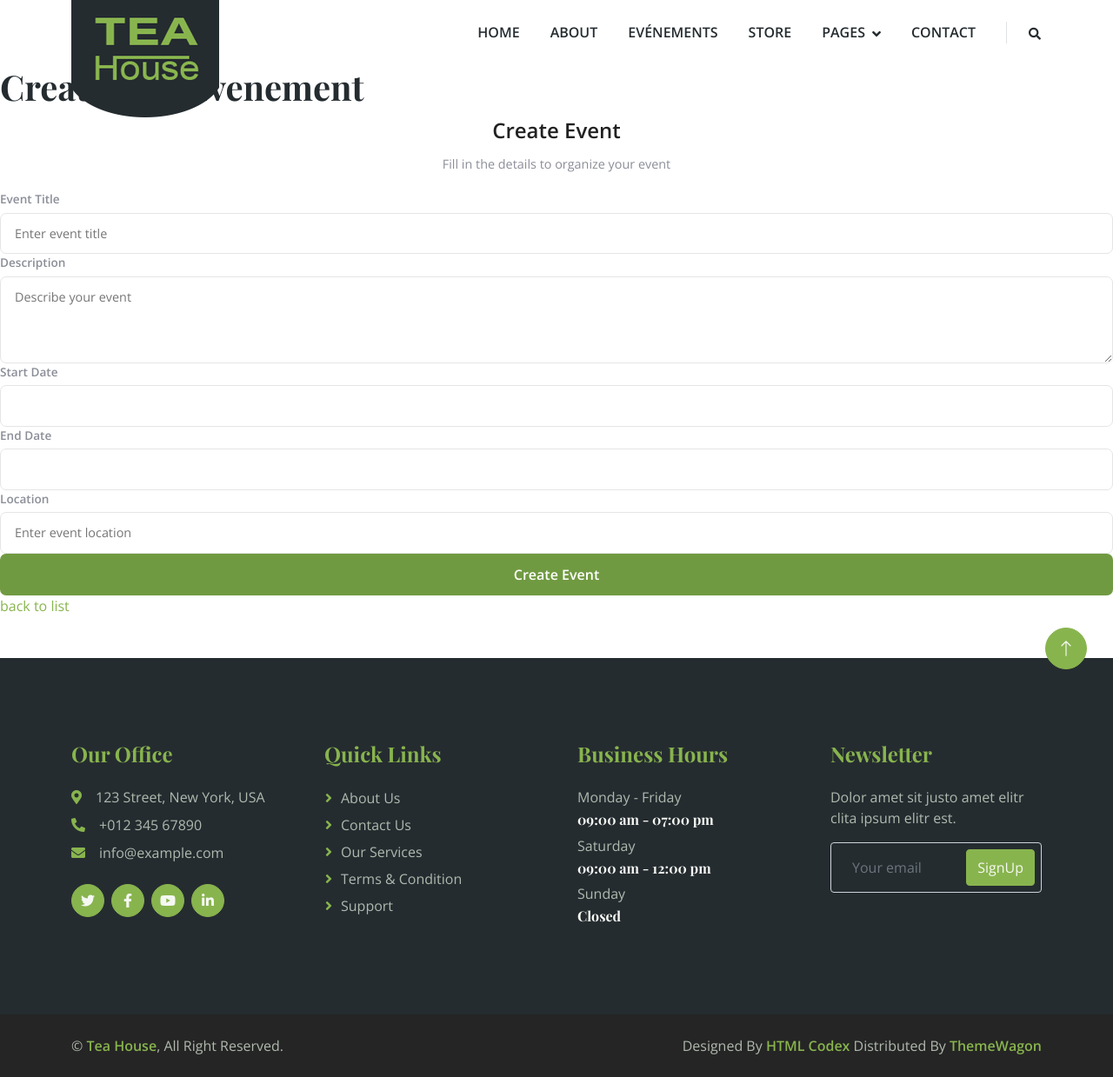
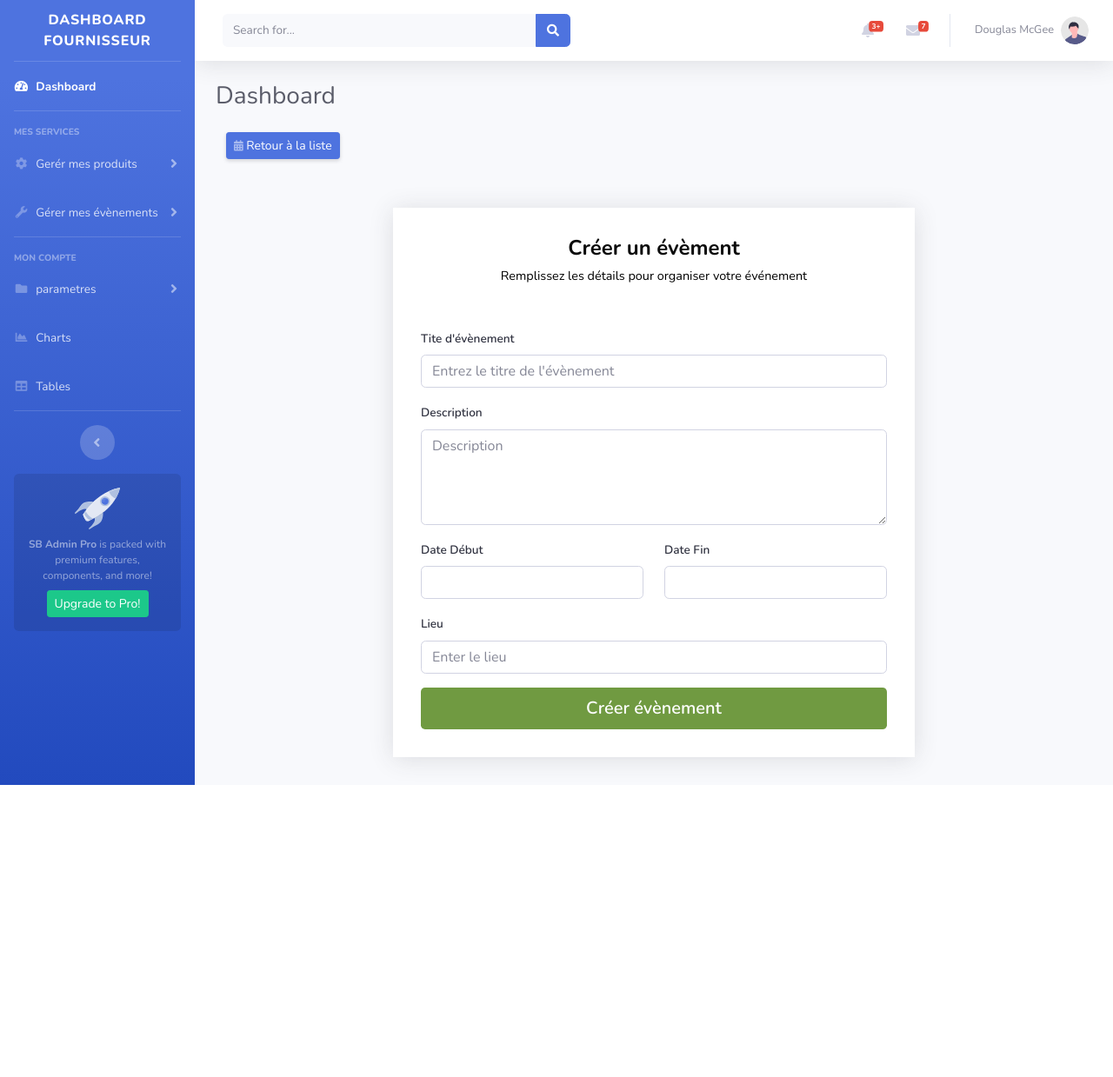
Before and after one commit to 7-lim/EL_FIRMA, a Symfony app: template templates/evenement/new.html.twig in a window 1280 px wide. Shown: the whole page at 87% size. After the commit the page ends 903 px from the top, so only its background shows below. Run offline with Twig, Linux system fonts and the light colour scheme; the template is opened without the code that fills it, so the values that code supplies are empty; form fields are guessed from the names that the template uses; style sheets or scripts are compiled from the project's sources; some libraries are stand-ins or nearby versions.

Commit message:
create/update/delete backoffice ui improvement, route corrections

```diff
--- a/src/Controller/EvenementController.php
+++ b/src/Controller/EvenementController.php
@@ -71,7 +71,7 @@ final class EvenementController extends AbstractController
         if ($form->isSubmitted() && $form->isValid()) {
             $entityManager->flush();
 
-            return $this->redirectToRoute('app_evenement_index', [], Response::HTTP_SEE_OTHER);
+            return $this->redirectToRoute('dbfrsevents', [], Response::HTTP_SEE_OTHER);
         }
 
         return $this->render('evenement/edit.html.twig', [
@@ -88,6 +88,6 @@ final class EvenementController extends AbstractController
             $entityManager->flush();
         }
 
-        return $this->redirectToRoute('app_evenement_index', [], Response::HTTP_SEE_OTHER);
+        return $this->redirectToRoute('dbfrsevents', [], Response::HTTP_SEE_OTHER);
     }
 }
--- a/src/Controller/PageController.php
+++ b/src/Controller/PageController.php
@@ -83,7 +83,7 @@ final class PageController extends AbstractController
     #[Route('/dashboard', name: 'dashboard')]
     public function dashboard(): Response
     {
-        return $this->render('base1.html.twig');
+        return $this->render('baseFournisseur.html.twig');
     }
 
     // #[Route('/dbfrsevents', name: 'dashboard')]
--- a/templates/base1.html.twig
+++ b/templates/baseFournisseur.html.twig
@@ -32,10 +32,7 @@
 
             <!-- Sidebar - Brand -->
             <a class="sidebar-brand d-flex align-items-center justify-content-center" href="#">
-                <div class="sidebar-brand-icon rotate-n-15">
-                    <i class="fas fa-laugh-wink"></i>
-                </div>
-                <div class="sidebar-brand-text mx-3">SB Admin <sup>2</sup></div>
+                <div class="sidebar-brand-text mx-3">Dashboard Fournisseur</div>
             </a>
 
             <!-- Divider -->
@@ -43,7 +40,7 @@
 
             <!-- Nav Item - Dashboard -->
             <li class="nav-item active">
-                <a class="nav-link" href="#">
+                <a class="nav-link" href="{{ path('dbfrsevents') }}">
                     <i class="fas fa-fw fa-tachometer-alt"></i>
                     <span>Dashboard</span></a>
             </li>
@@ -53,7 +50,7 @@
 
             <!-- Heading -->
             <div class="sidebar-heading">
-                Interface
+                Mes services
             </div>
 
             <!-- Nav Item - Pages Collapse Menu -->
@@ -61,13 +58,13 @@
                 <a class="nav-link collapsed" href="#" data-toggle="collapse" data-target="#collapseTwo"
                     aria-expanded="true" aria-controls="collapseTwo">
                     <i class="fas fa-fw fa-cog"></i>
-                    <span>Components</span>
+                    <span>Gerér mes produits</span>
                 </a>
                 <div id="collapseTwo" class="collapse" aria-labelledby="headingTwo" data-parent="#accordionSidebar">
                     <div class="bg-white py-2 collapse-inner rounded">
-                        <h6 class="collapse-header">Custom Components:</h6>
-                        <a class="collapse-item" href="#">Buttons</a>
-                        <a class="collapse-item" href="#">Cards</a>
+                        <h6 class="collapse-header">Actions sur produits:</h6>
+                        <a class="collapse-item" href="#">Liste produits</a>
+                        <a class="collapse-item" href="#">Ajouter produits</a>
                     </div>
                 </div>
             </li>
@@ -77,14 +74,14 @@
                 <a class="nav-link collapsed" href="#" data-toggle="collapse" data-target="#collapseUtilities"
                     aria-expanded="true" aria-controls="collapseUtilities">
                     <i class="fas fa-fw fa-wrench"></i>
-                    <span>Utilities</span>
+                    <span>Gérer mes évènements</span>
                 </a>
                 <div id="collapseUtilities" class="collapse" aria-labelledby="headingUtilities"
                     data-parent="#accordionSidebar">
                     <div class="bg-white py-2 collapse-inner rounded">
-                        <h6 class="collapse-header">Custom Utilities:</h6>
-                        <a class="collapse-item" href="#">Colors</a>
-                        <a class="collapse-item" href="#">Borders</a>
+                        <h6 class="collapse-header">Actions sur évenement:</h6>
+                        <a class="collapse-item" href="{{ path('dbfrsevents') }}">Liste évènements</a>
+                        <a class="collapse-item" href="{{ path('app_evenement_new') }}">Ajouter évenement</a>
                         <a class="collapse-item" href="#">Animations</a>
                         <a class="collapse-item" href="#">Other</a>
                     </div>
@@ -96,7 +93,7 @@
 
             <!-- Heading -->
             <div class="sidebar-heading">
-                Addons
+                Mon compte
             </div>
 
             <!-- Nav Item - Pages Collapse Menu -->
@@ -104,14 +101,14 @@
                 <a class="nav-link collapsed" href="#" data-toggle="collapse" data-target="#collapsePages"
                     aria-expanded="true" aria-controls="collapsePages">
                     <i class="fas fa-fw fa-folder"></i>
-                    <span>Pages</span>
+                    <span>parametres</span>
                 </a>
                 <div id="collapsePages" class="collapse" aria-labelledby="headingPages" data-parent="#accordionSidebar">
                     <div class="bg-white py-2 collapse-inner rounded">
                         <h6 class="collapse-header">Login Screens:</h6>
-                        <a class="collapse-item" href="#">Login</a>
-                        <a class="collapse-item" href="#">Register</a>
-                        <a class="collapse-item" href="#">Forgot Password</a>
+                        <a class="collapse-item" href="#">Modifier</a>
+                        <a class="collapse-item" href="#">Mot de passe oublier</a>
+                        <a class="collapse-item" href="#">Deconnecter</a>
                         <div class="collapse-divider"></div>
                         <h6 class="collapse-header">Other Pages:</h6>
                         <a class="collapse-item" href="#">404 Page</a>
@@ -365,8 +362,7 @@
                     <!-- Page Heading -->
                     <div class="d-sm-flex align-items-center justify-content-between mb-4">
                         <h1 class="h3 mb-0 text-gray-800">Dashboard</h1>
-                        <a href="#" class="d-none d-sm-inline-block btn btn-sm btn-primary shadow-sm"><i
-                                class="fas fa-download fa-sm text-white-50"></i> Generate Report</a>
+
                     </div>
 
                     <!-- Content Row -->
--- a/templates/dbFournisseurEvents.html.twig
+++ b/templates/dbFournisseurEvents.html.twig
@@ -1,4 +1,4 @@
-{% extends 'base1.html.twig' %}
+{% extends 'baseFournisseur.html.twig' %}
 
 {% block title %}Gestion des Événements{% endblock %}
 
--- a/templates/evenement/_form.html.twig
+++ b/templates/evenement/_form.html.twig
@@ -1,150 +1,143 @@
+{% block css %}
 
+<style>
+    .custom-form-card {
+        max-width: 600px;
+        margin: 2rem auto;
+        border: none;
+        box-shadow: 0 0.15rem 1.75rem 0 rgba(58, 59, 69, 0.15)!important;
+        border-radius: 0.35rem;
+    }
 
-{% block css %}
-<style>
     .form_container {
-        width: 500px;
-        height: fit-content;
-        display: flex;
-        flex-direction: column;
-        align-items: center;
-        gap: 15px;
-        padding: 50px 40px 20px 40px;
+        padding: 2rem;
         background-color: #ffffff;
-        box-shadow: 0px 106px 42px rgba(0, 0, 0, 0.01),
-          0px 59px 36px rgba(0, 0, 0, 0.05), 0px 26px 26px rgba(0, 0, 0, 0.09),
-          0px 7px 15px rgba(0, 0, 0, 0.1), 0px 0px 0px rgba(0, 0, 0, 0.1);
-        border-radius: 11px;
-        font-family: "Inter", sans-serif;
     }
 
     .title_container {
-        display: flex;
-        flex-direction: column;
-        align-items: center;
-        gap: 10px;
-        margin-bottom: 20px;
+        margin-bottom: 1.5rem;
+        text-align: center;
     }
 
     .title {
-        margin: 0;
         font-size: 1.5rem;
         font-weight: 700;
-        color: #212121;
+        color:rgb(12, 12, 12);
     }
 
     .subtitle {
         font-size: 0.9rem;
-        text-align: center;
-        color: #8B8E98;
-        max-width: 80%;
-    }
-
-    .input_container {
-        width: 100%;
-        height: fit-content;
-        position: relative;
-        display: flex;
-        flex-direction: column;
-        gap: 5px;
+        color:rgb(0, 0, 0);
     }
 
     .input_label {
         font-size: 0.85rem;
-        color: #8B8E98;
+        color:rgb(49, 51, 65);
         font-weight: 600;
     }
 
     .input_field {
-        width: 100%;
-        padding: 12px 16px;
-        border-radius: 7px;
-        outline: none;
-        border: 1px solid #e5e5e5;
-        font-family: inherit;
-        font-size: 0.9rem;
         transition: all 0.3s cubic-bezier(0.15, 0.83, 0.66, 1);
+        border: 1px solidrgb(255, 255, 255);
     }
 
     .input_field:focus {
-        border-color:rgb(54, 102, 0);
-        box-shadow: 0 0 0 3px rgba(17, 93, 252, 0.1);
-    }
-
-    textarea.input_field {
-        height: 100px;
-        resize: vertical;
+        border-color: #85b33e;
+        box-shadow: 0 0 0 0.2rem rgba(112, 154, 65, 0.25);
     }
 
     .submit_btn {
-        width: 100%;
-        padding: 12px;
         background: #709A41;
-        color: white;
-        border: none;
-        border-radius: 7px;
-        font-size: 1rem;
         font-weight: 600;
-        cursor: pointer;
         transition: background 0.3s ease;
     }
 
-    .submit_btn:hover {
-        background:rgb(70, 108, 26);
+    .btn_label {
+        color: #ffffff;
     }
 
-    /* Date input customization */
-    input[type="date"]::-webkit-calendar-picker-indicator {
-        filter: invert(0.5);
-        cursor: pointer;
+    .submit_btn:hover {
+        background:rgb(69, 110, 22);
+    }
+
+    .textarea_field {
+        height: 200px; /* Adjust the height as needed */
+        white-space: pre-wrap; /* Ensure text wraps properly */
     }
 </style>
 {% endblock %}
 
-{{ form_start(form, {'attr': {'class': 'form_container'}}) }}
-    <div class="title_container">
-        <p class="title">{{ form_title|default('Create Event') }}</p>
-        <span class="subtitle">Fill in the details to organize your event</span>
+{% block body %}
+<div class="container-fluid">
+    <!-- Page Heading -->
+    <div class="d-sm-flex align-items-center justify-content-between mb-4">
+        <a href={{ path('dbfrsevents') }} class="d-none d-sm-inline-block btn btn-sm btn-primary shadow-sm">
+            <i class="fas fa-calendar-alt fa-sm text-white-50"></i> Retour à la liste
+        </a>
     </div>
 
-    <div class="input_container">
-        {{ form_label(form.titre, 'Event Title', {'label_attr': {'class': 'input_label'}}) }}
+    <!-- Form Row -->
+    <div class="row justify-content-center">
+        <div class="col-xl-8 col-lg-9">
+            <div class="card custom-form-card">
+                <div class="card-body form_container">
+                    {{ form_start(form, {'attr': {'class': 'form_container'}}) }}
+                        <div class="title_container mb-5">
+                            <h2 class="title">{{ form_title|default('Créer un évèment') }}</h2>
+                            <p class="subtitle mt-2">Remplissez les détails pour organiser votre événement</p>
+                        </div>
+
+                        <div class="form-group">
+                            {{ form_label(form.titre, 'Tite d\'évènement', {'label_attr': {'class': 'input_label'}}) }}
                             {{ form_widget(form.titre, {'attr': {
-            'class': 'input_field',
-            'placeholder': 'Enter event title'
+                                'class': 'form-control input_field',
+                                'placeholder': 'Entrez le titre de l\'évènement'
                             }}) }}
                         </div>
 
-    <div class="input_container">
+                        <div class="form-group">
                             {{ form_label(form.description, 'Description', {'label_attr': {'class': 'input_label'}}) }}
                             {{ form_widget(form.description, {'attr': {
-            'class': 'input_field',
-            'placeholder': 'Describe your event',
+                                'class': 'form-control input_field textarea_field',
+                                'placeholder': 'Description',
                                 'rows': 4
                             }}) }}
                         </div>
 
-    <div class="input_container">
-        {{ form_label(form.dateDebut, 'Start Date', {'label_attr': {'class': 'input_label'}}) }}
+                        <div class="row">
+                            <div class="col-md-6">
+                                <div class="form-group">
+                                    {{ form_label(form.dateDebut, 'Date Début', {'label_attr': {'class': 'input_label'}}) }}
                                     {{ form_widget(form.dateDebut, {'attr': {
-            'class': 'input_field'
+                                        'class': 'form-control input_field'
+                                    }}) }}
+                                </div>
+                            </div>
+                            <div class="col-md-6">
+                                <div class="form-group">
+                                    {{ form_label(form.dateFin, 'Date Fin', {'label_attr': {'class': 'input_label'}}) }}
+                                    {{ form_widget(form.dateFin, {'attr': {
+                                        'class': 'form-control input_field'
+                                    }}) }}
+                                </div>
+                            </div>
+                        </div>
+
+                        <div class="form-group">
+                            {{ form_label(form.lieu, 'Lieu', {'label_attr': {'class': 'input_label'}}) }}
+                            {{ form_widget(form.lieu, {'attr': {
+                                'class': 'form-control input_field',
+                                'placeholder': 'Enter le lieu'
                             }}) }}
                         </div>
 
-    <div class="input_container">
-        {{ form_label(form.dateFin, 'End Date', {'label_attr': {'class': 'input_label'}}) }}
-        {{ form_widget(form.dateFin, {'attr': {
-            'class': 'input_field'
-        }}) }}
+                        <button type="submit" class="btn btn-block submit_btn btn-lg btn_label">
+                            {{ button_label|default('Créer évènement') }}
+                        </button>
+                    {{ form_end(form) }}
                 </div>
-
-    <div class="input_container">
-        {{ form_label(form.lieu, 'Location', {'label_attr': {'class': 'input_label'}}) }}
-        {{ form_widget(form.lieu, {'attr': {
-            'class': 'input_field',
-            'placeholder': 'Enter event location'
-        }}) }}
             </div>
-
-    <button type="submit" class="submit_btn">{{ button_label|default('Create Event') }}</button>
-{{ form_end(form) }}
+        </div>
+    </div>
+</div>
+{% endblock %}
--- a/templates/evenement/edit.html.twig
+++ b/templates/evenement/edit.html.twig
@@ -1,13 +1,13 @@
-{% extends 'base.html.twig' %}
+{% extends 'baseFournisseur.html.twig' %}
 
 {% block title %}Edit Evenement{% endblock %}
 
 {% block body %}
-    <h1>Edit Evenement</h1>
+    <h1>Modifier Evenement</h1>
 
     {{ include('evenement/_form.html.twig', {'button_label': 'Update'}) }}
 
-    <a href="{{ path('app_evenement_index') }}">back to list</a>
+    <a href="{{ path('dbfrsevents') }}">back to list</a>
 
     {{ include('evenement/_delete_form.html.twig') }}
 {% endblock %}
--- a/templates/evenement/new.html.twig
+++ b/templates/evenement/new.html.twig
@@ -1,11 +1,9 @@
-{% extends 'base.html.twig' %}
+{% extends 'baseFournisseur.html.twig' %}
 
 {% block title %}New Evenement{% endblock %}
 
 {% block body %}
-    <h1>Create new Evenement</h1>
 
     {{ include('evenement/_form.html.twig') }}
 
-    <a href="{{ path('app_evenement_index') }}">back to list</a>
 {% endblock %}
--- a/templates/evenement/show.html.twig
+++ b/templates/evenement/show.html.twig
@@ -67,11 +67,7 @@
         <a href="{{ path('app_evenement_index') }}" class="btn btn-outline-secondary">
             <i class="fas fa-arrow-left me-2"></i>Retour à la liste
         </a>
-        <a href="{{ path('app_evenement_edit', {'id': evenement.id}) }}" class="btn btn-success" style="background-color: #709A41; border-color: #709A41;">
-            <i class="fas fa-edit me-2"></i>Modifier
-        </a>
-        {{ include('evenement/_delete_form.html.twig') }}
-    </div>
+
 </div>
 
 <!-- Styles restants identiques -->
```
Lines whose indentation alone changed are shown as unchanged.
